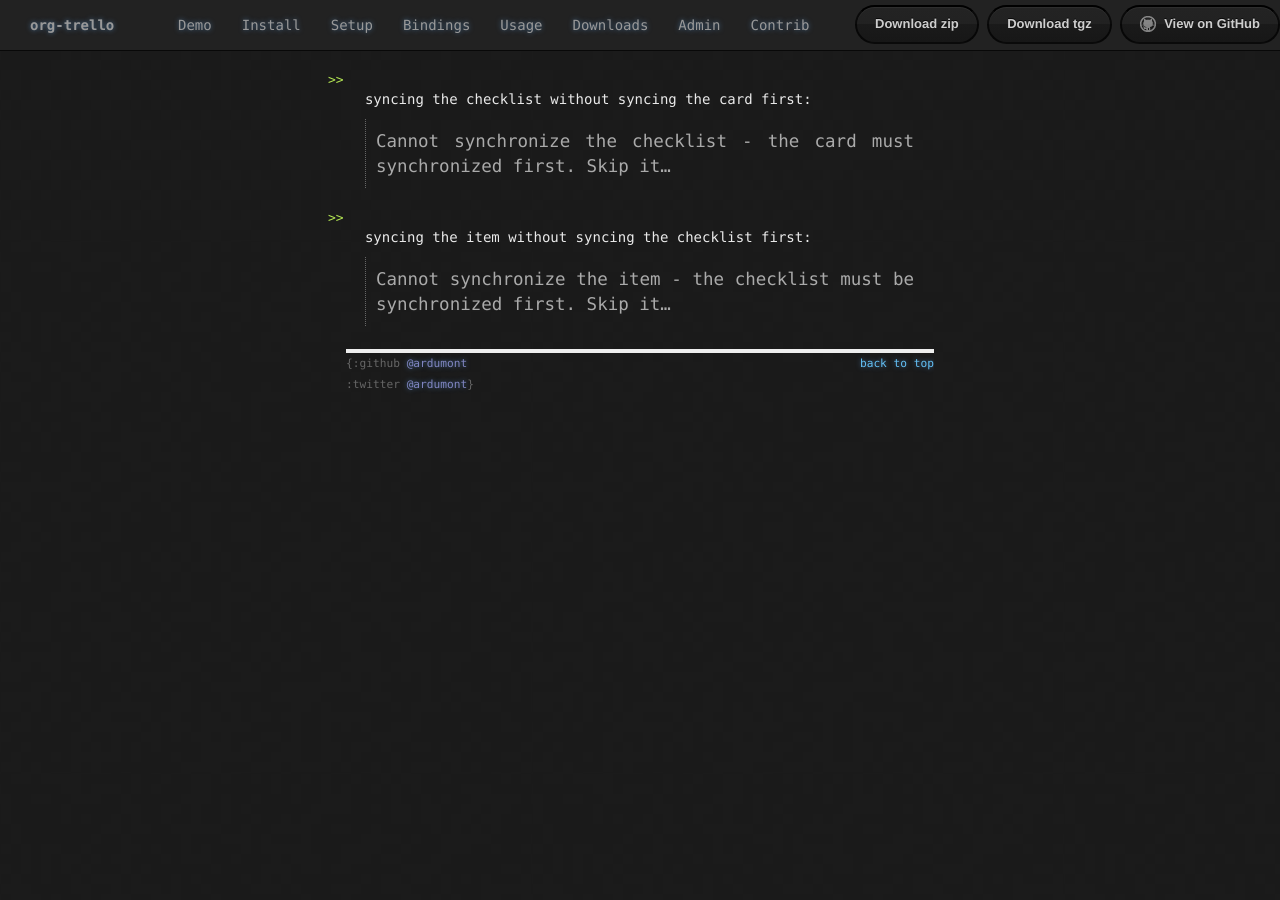
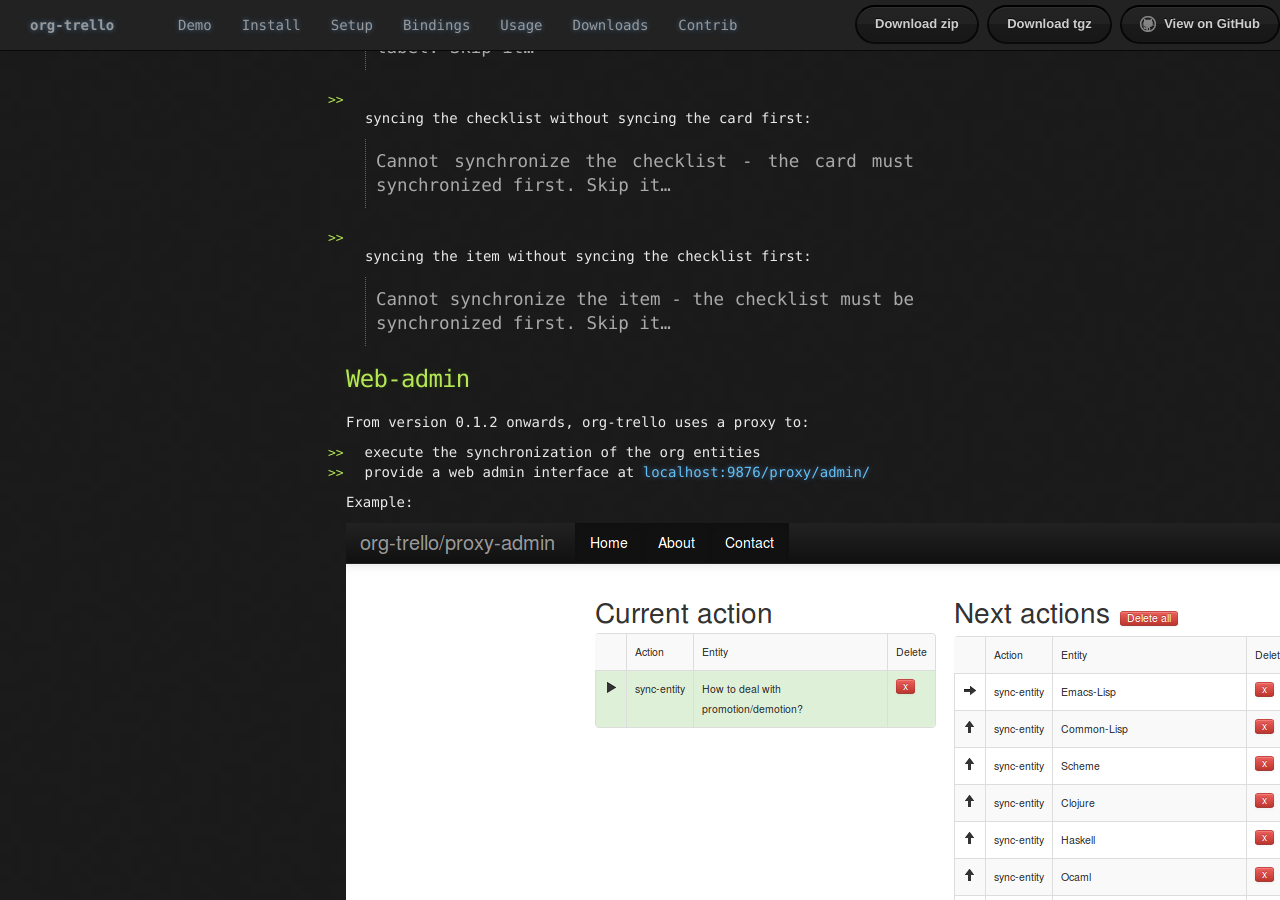
Before and after one commit to org-trello/org-trello.github.io, a Jekyll site: the page built from usage.md, in a window 1280 px wide and 900 px high, scrolled down 4547 px. Built offline with Jekyll 4.4.1, drawn with Linux system fonts in a browser that asks for light colours; Markdown is read by kramdown in place of the engine named in the settings; before the commit the page ends 4952 px from its top, so only the background shows below that; some of the changed text lies outside the part shown.

Commit message:
Move web-admin part in usage section

```diff
--- a/_layouts/default.html
+++ b/_layouts/default.html
@@ -33,7 +33,6 @@
             <li><a href="/bindings.html">Bindings</a></li>
             <li><a href="/usage.html">Usage</a></li>
             <li><a href="/downloads.html">Downloads</a></li>
-            <li><a href="/web-admin.html">Admin</a></li>
             <li><a href="/contributions.html">Contrib</a></li>
           </ul>
           <ul class="nav navbar-nav navbar-right" style="padding-top: 5px">
--- a/usage.md
+++ b/usage.md
@@ -10,6 +10,7 @@ This section will show:
 - an org-trello sample buffer
 - the use cases
 - the potential errors you can encounter
+- the web-admin interface
 
 ### Format
 
@@ -190,3 +191,14 @@ Here is the following possible error messages org-trello can send you:
 - syncing the item without syncing the checklist first:
 
     > Cannot synchronize the item - the checklist must be synchronized first. Skip it...
+
+### Web-admin
+
+From version 0.1.2 onwards, org-trello uses a proxy to:
+
+- execute the synchronization of the org entities
+- provide a web admin interface at [localhost:9876/proxy/admin/](http://localhost:9876/proxy/admin/)
+
+Example:
+
+![sample](/images/web-admin-sample.png)
```
Also changed, not shown: web-admin.md (deleted, +0 -14 lines).
